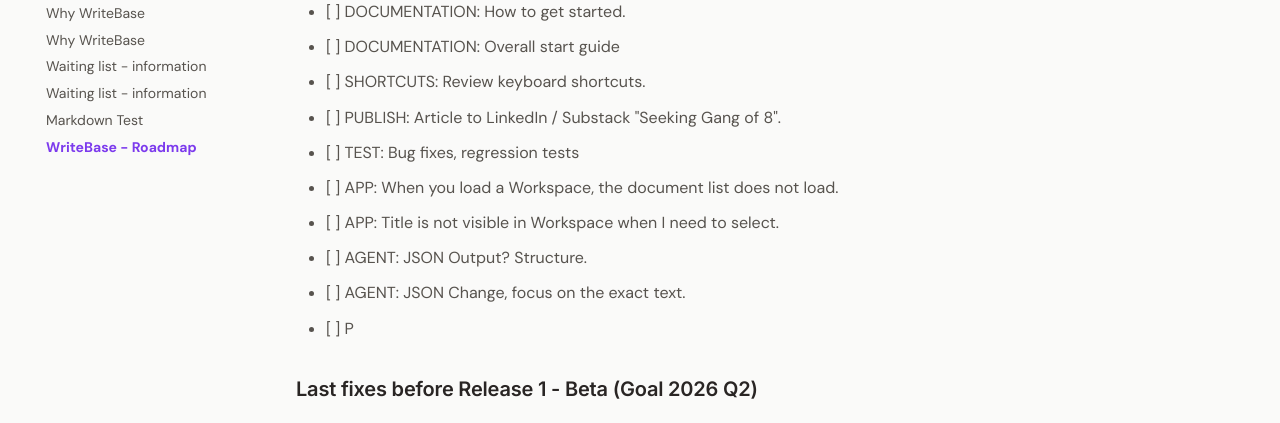
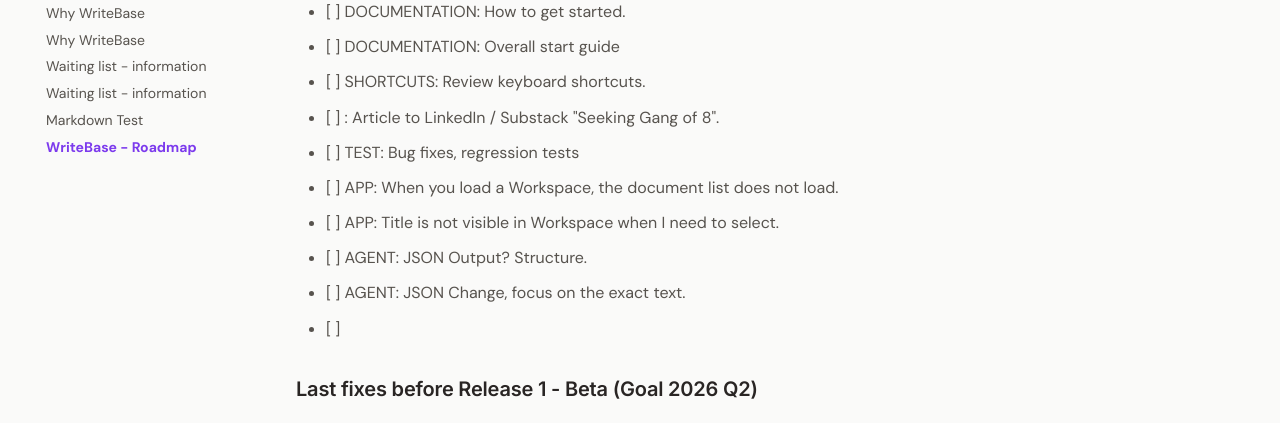
Before and after one commit to larssonhthomas-afk/writebase-docs, an MkDocs documentation site: the page built from docs/9writebase---roadmap.md, in a window 1280 px wide and 900 px high, scrolled down 337 px. Shown: the part 153-576 px from the top of the window. Built offline with MkDocs 1.6.1 and Material for MkDocs 9.7.7, drawn with Linux system fonts in a browser that asks for light colours; some web fonts are replaced.

Commit message:
Update 9writebase---roadmap.md

```diff
--- a/docs/9writebase---roadmap.md
+++ b/docs/9writebase---roadmap.md
@@ -20,13 +20,13 @@ This Backlog has a priority 1-3.
 - [ ] DOCUMENTATION: How to get started.
 - [ ] DOCUMENTATION: Overall start guide
 - [ ] SHORTCUTS: Review keyboard shortcuts.
-- [ ] PUBLISH: Article to LinkedIn / Substack "Seeking Gang of 8".
+- [ ] : Article to LinkedIn / Substack "Seeking Gang of 8".
 - [ ] TEST: Bug fixes, regression tests
 - [ ] APP: When you load a Workspace, the document list does not load.
 - [ ] APP: Title is not visible in Workspace when I need to select.
 - [ ] AGENT: JSON Output? Structure.
 - [ ] AGENT: JSON Change, focus on the exact text.
-- [ ] P
+- [ ]
 
 ### Last fixes before Release 1 - Beta (Goal 2026 Q2)
 
```
